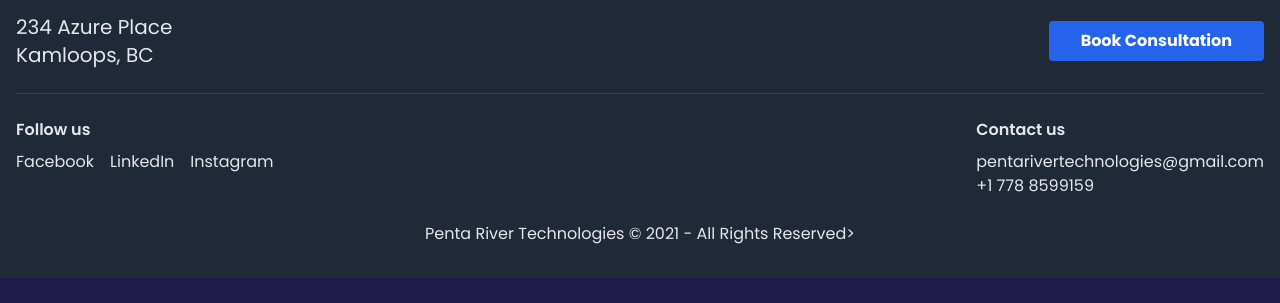
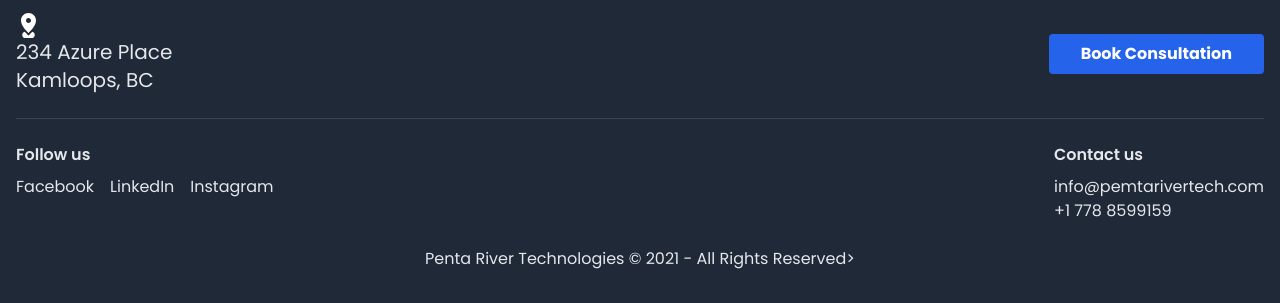
Before and after one commit to mehakpb31/pentafire, a website: page index.html in a window 1280 px wide. Shown: the part 2070-2373 px from the top of the page. Before the commit the page ends 2348 px from the top, so only its background shows below. Drawn offline with Linux system fonts and the light colour scheme.

Commit message:
ui change

```diff
--- a/index.html
+++ b/index.html
@@ -163,15 +163,32 @@
     <div class="container mx-auto px-4">
         <!-- Upper section for subscription -->
         <div class="mb-6">
-        <!-- Company Logo -->
             <div class="mb-4">
-          <!-- Replace src with your logo path -->
-          <img src="image/logo.png" alt="Company Logo" class="h-36">
+                <img src="image/logo.png" alt="Company Logo" class="h-36" />
             </div>
 
             <!-- Email Subscription -->
             <div class="flex flex-wrap justify-between items-center">
-          <h3 class="text-xl  mb-4 lg:mb-0"> 234 Azure Place <br> Kamloops, BC
+                <h3 class="text-xl mb-4 lg:mb-0">
+                    <svg fill="white" height="25px" width="25px" version="1.1" id="Layer_1"
+                                xmlns="http://www.w3.org/2000/svg" xmlns:xlink="http://www.w3.org/1999/xlink"
+                                viewBox="0 0 512 512" xml:space="preserve">
+                                <g>
+                                    <g>
+                                        <path d="M333.466,385.431c-28.096,31.561-50.7,51.755-51.953,52.869L256,460.978L230.488,438.3
+  c-1.253-1.114-23.857-21.307-51.953-52.869C149.656,391.617,128,417.274,128,448c0,35.346,28.654,64,64,64h128
+  c35.346,0,64-28.654,64-64C384,417.274,362.344,391.617,333.466,385.431z" />
+                                    </g>
+                                </g>
+                                <g>
+                                    <g>
+                                        <path d="M256,0c-84.829,0-153.6,68.771-153.6,153.6c0,119.466,153.6,256,153.6,256s153.6-136.534,153.6-256
+  C409.6,68.771,340.829,0,256,0z M256,204.8c-28.276,0-51.2-22.925-51.2-51.2c0-28.278,22.924-51.2,51.2-51.2
+  s51.2,22.922,51.2,51.2C307.2,181.875,284.277,204.8,256,204.8z" />
+                                    </g>
+                                </g>
+                            </svg>234 Azure Place <br />
+                    Kamloops, BC
                 </h3>
                 <form class="flex w-full md:w-auto">
 
@@ -190,9 +207,18 @@
             <div class="mb-4 md:mb-0">
                 <h4 class="font-semibold mb-2">Follow us</h4>
                 <ul class="flex space-x-4">
-            <li><a href="https://www.facebook.com/profile.php?id=61553246344577" class="hover:text-indigo-500 transition-colors duration-300">Facebook</a></li>
-            <li><a href="https://www.linkedin.com/in/penta-river-technologies-inc-8a143529a/" class="hover:text-indigo-500 transition-colors duration-300">LinkedIn</a></li>
-            <li><a href="https://www.instagram.com/pentarivertech/" class="hover:text-indigo-500 transition-colors duration-300">Instagram</a></li>
+                    <li>
+                        <a href="https://www.facebook.com/profile.php?id=61553246344577"
+                            class="hover:text-indigo-500 transition-colors duration-300">Facebook</a>
+                    </li>
+                    <li>
+                        <a href="https://www.linkedin.com/in/penta-river-technologies-inc-8a143529a/"
+                            class="hover:text-indigo-500 transition-colors duration-300">LinkedIn</a>
+                    </li>
+                    <li>
+                        <a href="https://www.instagram.com/pentarivertech/"
+                            class="hover:text-indigo-500 transition-colors duration-300">Instagram</a>
+                    </li>
                 </ul>
             </div>
 
@@ -200,15 +226,21 @@
             <div>
                 <h4 class="font-semibold mb-2">Contact us</h4>
                 <ul>
-            <li><a href="mailto:pentarivertechnologies.com"
-                class="hover:text-indigo-500 transition-colors duration-300">pentarivertechnologies@gmail.com</a></li>
-            <li><a href="tel:+1 7788599159" class="hover:text-indigo-500 transition-colors duration-300">+1 778 8599159</a>
+                    <li>
+                        <a href="mailto:pentarivertechnologies.com"
+                            class="hover:text-indigo-500 transition-colors duration-300">info@pemtarivertech.com</a>
+                    </li>
+                    <li>
+                        <a href="tel:+1 7788599159" class="hover:text-indigo-500 transition-colors duration-300">+1 778 8599159</a>
                     </li>
                 </ul>
             </div>
         </div>
-    </div><br>
-    <p class=" text-center">Penta River Technologies © 2021 - All Rights Reserved></p>
+    </div>
+    <br />
+    <p class="text-center">
+        Penta River Technologies © 2021 - All Rights Reserved>
+    </p>
 </footer>
 
 </body>
```
Lines whose indentation alone changed are shown as unchanged.
